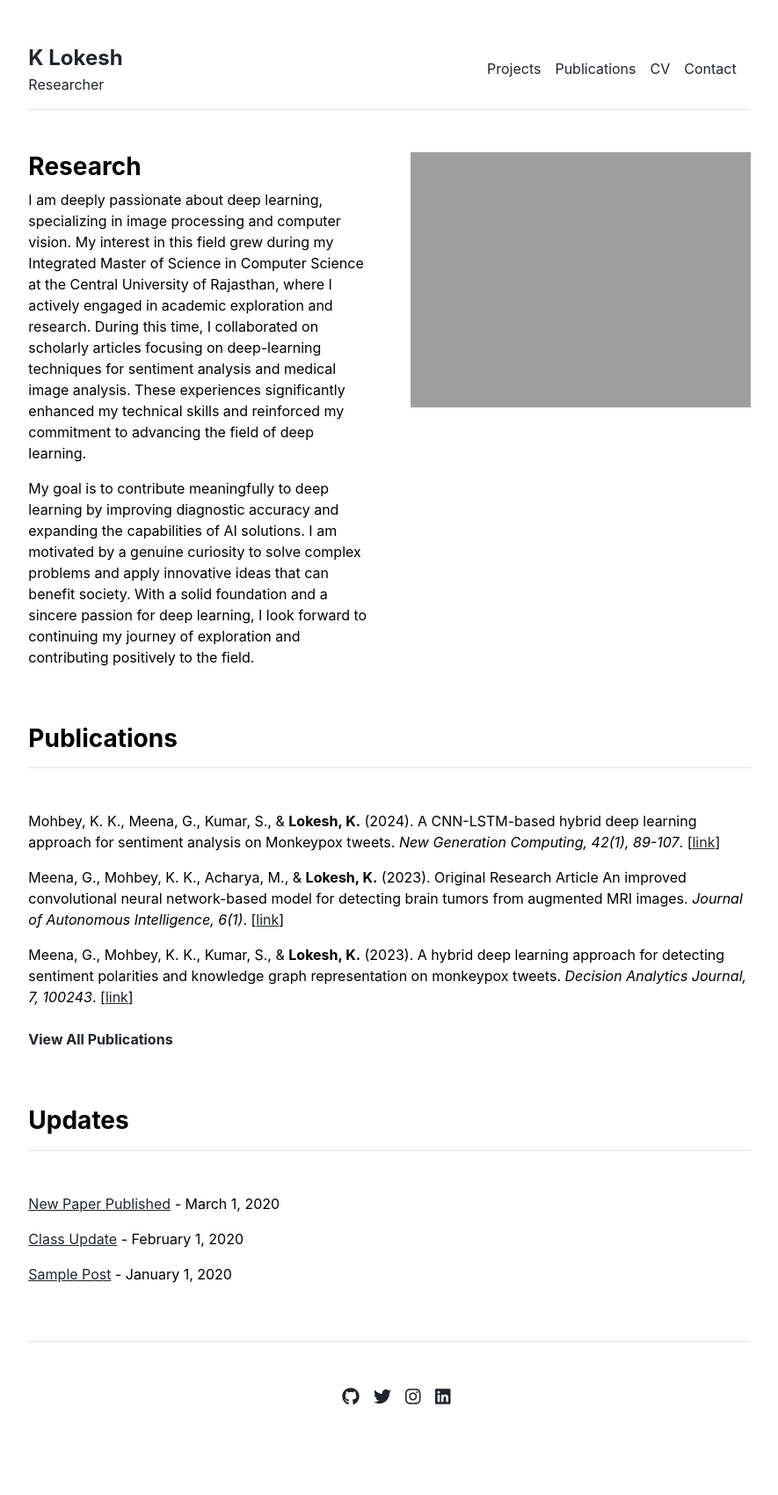
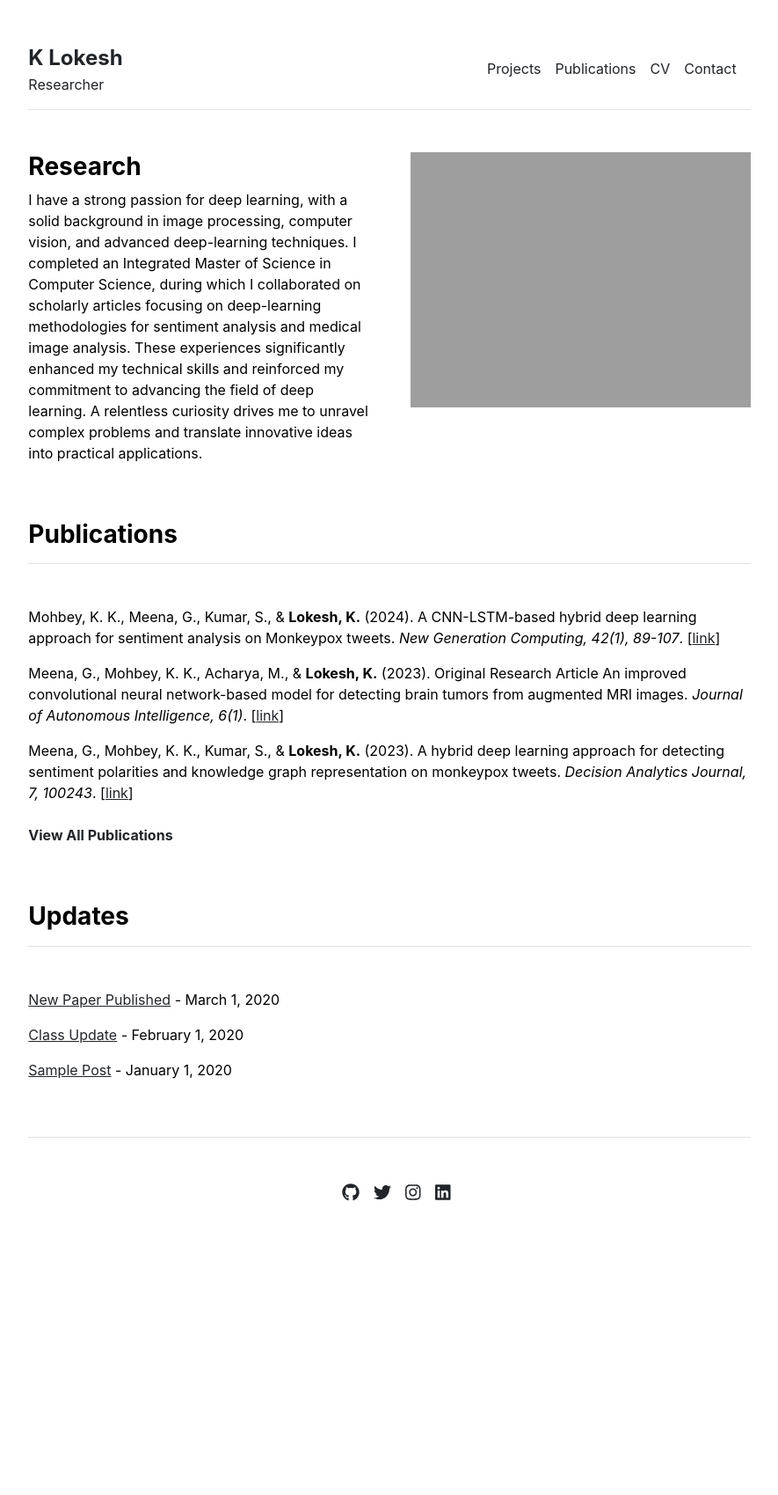
Before and after one commit to katikapalli/katikapalli.github.io, a Jekyll site: the page built from index.md, in a window 1280 px wide. Shown: the whole page at 88% size, without its empty margins (197-1082 px from the left). Built offline with Jekyll 4.4.1, drawn with Linux system fonts in a browser that asks for light colours; after the commit the page ends 1467 px from its top, so only the background shows below that.

Commit message:
Update index.md

```diff
--- a/index.md
+++ b/index.md
@@ -3,6 +3,4 @@ layout: home
 title: "Home"
 ---
 
-I am deeply passionate about deep learning, specializing in image processing and computer vision. My interest in this field grew during my Integrated Master of Science in Computer Science at the Central University of Rajasthan, where I actively engaged in academic exploration and research. During this time, I collaborated on scholarly articles focusing on deep-learning techniques for sentiment analysis and medical image analysis. These experiences significantly enhanced my technical skills and reinforced my commitment to advancing the field of deep learning.
-
-My goal is to contribute meaningfully to deep learning by improving diagnostic accuracy and expanding the capabilities of AI solutions. I am motivated by a genuine curiosity to solve complex problems and apply innovative ideas that can benefit society. With a solid foundation and a sincere passion for deep learning, I look forward to continuing my journey of exploration and contributing positively to the field.
+I have a strong passion for deep learning, with a solid background in image processing, computer vision, and advanced deep-learning techniques. I completed an Integrated Master of Science in Computer Science, during which I collaborated on scholarly articles focusing on deep-learning methodologies for sentiment analysis and medical image analysis. These experiences significantly enhanced my technical skills and reinforced my commitment to advancing the field of deep learning. A relentless curiosity drives me to unravel complex problems and translate innovative ideas into practical applications.
```
